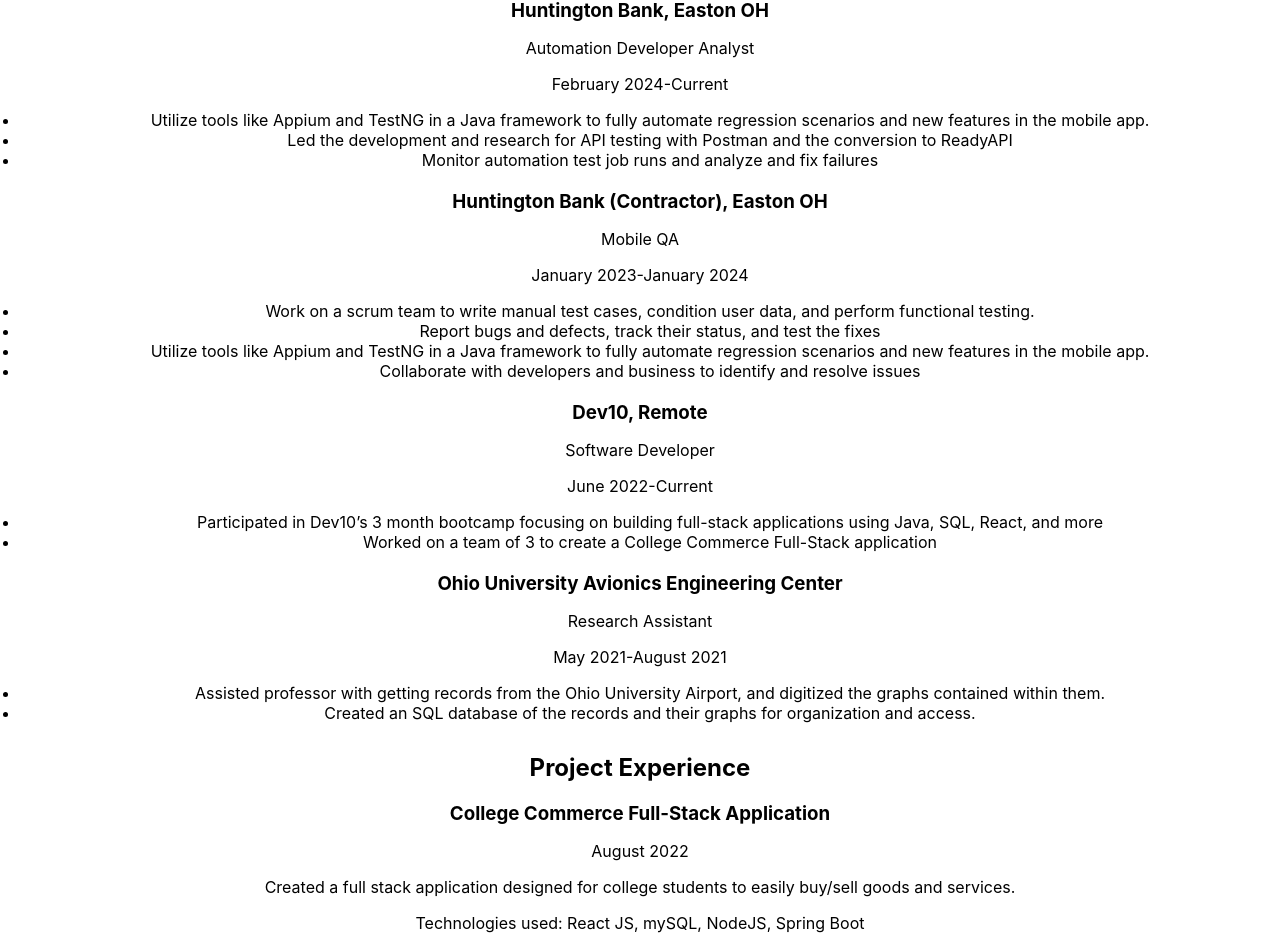
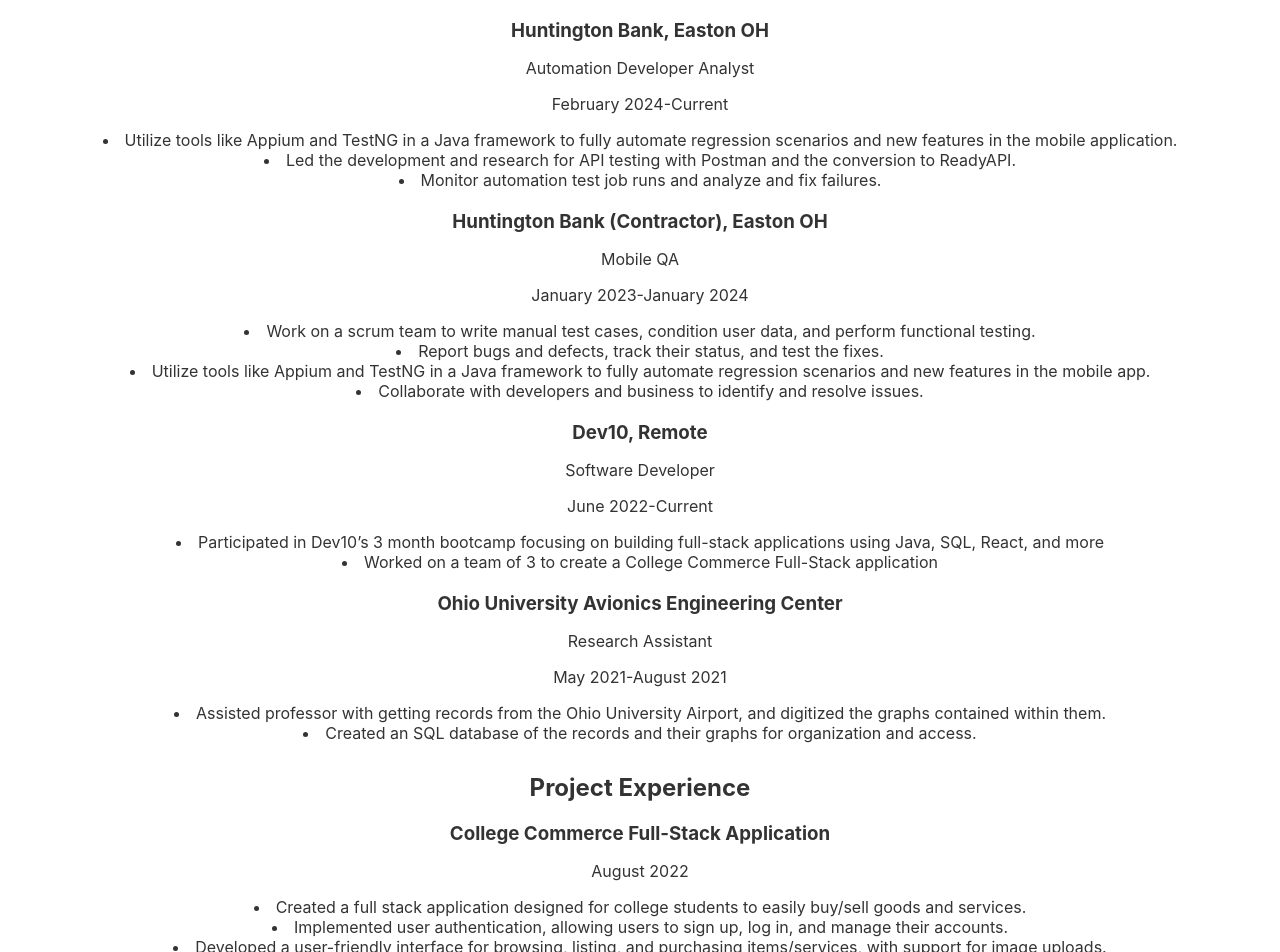
Before and after one commit to alecmartens/personal-website, a React (Create React App) app: page /resume in a window 1280 px wide. Shown: the part 310-1262 px from the top of the page. Built offline with nearby package versions, Linux system fonts and the light colour scheme.

Commit message:
Added resume pdf and updated resume download name

```diff
--- a/src/components/resume/downloadresume.js
+++ b/src/components/resume/downloadresume.js
@@ -4,18 +4,20 @@
 
 const DownloadResume = () => {
   const handleDownload = () => {
-    const resumeUrl = ".pdf";
+    const resumeUrl = "resume.pdf";
     const link = document.createElement("a");
     link.href = resumeUrl;
-    link.download = "resume.pdf";
+    const currentDate = new Date();
+    const formattedDate = `${currentDate.getFullYear()}-${(currentDate.getMonth() + 1)
+      .toString()
+      .padStart(2, "0")}-${currentDate.getDate().toString().padStart(2, "0")}`;
+    link.download = "alec_martens_resume_" + formattedDate + ".pdf";
     link.click();
   };
 
   return (
-    <div className="download-resume" style={{}}>
-      {" "}
+    <div className="download-resume">
       <button onClick={handleDownload}>
-        {" "}
         <FontAwesomeIcon icon={faDownload} />
         <span style={{ marginLeft: "7px", marginRight: "20px" }}>Download</span>
       </button>
--- a/src/components/resume/resumepage.js
+++ b/src/components/resume/resumepage.js
@@ -12,7 +12,7 @@
         isDarkMode={isDarkMode}
         setIsDarkMode={setIsDarkMode}
       />
-      <div className="resume-content">
+      <div className="text">
         <Education />
         <WorkExperience />
         <ProjectExperience />
@@ -46,9 +46,9 @@
         title="Automation Developer Analyst"
         duration="February 2024-Current"
         description={[
-          "Utilize tools like Appium and TestNG in a Java framework to fully automate regression scenarios and new features in the mobile app.",
-          "Led the development and research for API testing with Postman and the conversion to ReadyAPI",
-          "Monitor automation test job runs and analyze and fix failures"
+          "Utilize tools like Appium and TestNG in a Java framework to fully automate regression scenarios and new features in the mobile application.",
+          "Led the development and research for API testing with Postman and the conversion to ReadyAPI.",
+          "Monitor automation test job runs and analyze and fix failures."
         ]}
       />
       <Experience
@@ -57,9 +57,9 @@
         duration="January 2023-January 2024"
         description={[
           "Work on a scrum team to write manual test cases, condition user data, and perform functional testing.",
-          "Report bugs and defects, track their status, and test the fixes",
+          "Report bugs and defects, track their status, and test the fixes.",
           "Utilize tools like Appium and TestNG in a Java framework to fully automate regression scenarios and new features in the mobile app.",
-          "Collaborate with developers and business to identify and resolve issues",
+          "Collaborate with developers and business to identify and resolve issues.",
         ]}
       />
       <Experience
@@ -91,14 +91,18 @@
       <Project
         title="College Commerce Full-Stack Application"
         year="August 2022"
-        description="Created a full stack application designed for college students to easily buy/sell goods and services."
-        technologies={["React JS", "mySQL", "NodeJS", "Spring Boot"]}
+        description={["Created a full stack application designed for college students to easily buy/sell goods and services.",
+        "Implemented user authentication, allowing users to sign up, log in, and manage their accounts.",
+        "Developed a user-friendly interface for browsing, listing, and purchasing items/services, with support for image uploads.",
+        "Integrated payment processing functionality with Stripe API to facilitate secure transactions between buyers and sellers.",]}
+        technologies={["React JS", "mySQL", "NodeJS", "Spring Boot", "Stripe API"]}
       />
       <Project
         title="Senior Design Project"
         year="2021-2022"
-        description="Team Leader of a 4-person team creating a Room Availability mobile/web application that allows users to easily check if a study room at Ohio University is occupied."
-        technologies={["React JS", "mySQL", "NodeJS"]}
+        description={["Team Leader of a 4-person team creating a Room Availability mobile/web application that allows users to easily check if a study room at Ohio University is occupied.",
+          "Was in contact with client, planned meetings, conducted testing, implemented the Building/Classroom page",]}
+        technologies={["React JS", "mySQL", "NodeJS", "Raspberry Pi"]}
       />
     </div>
   );
@@ -108,13 +112,13 @@
   return (
     <div className="section">
       <h2>Qualifications</h2>
-      <ul>
+      <p>
         <li>Computer and Technical:</li>
         <li>C/C#/C++/Java/Python/Rust Programming</li>
-        <li>Android Studio and Flutter</li>
+        <li>Android Studio, Flutter, React development</li>
         <li>SQL and Firebase Databases</li>
         <li>Selenium, Appium, Cucumber, TestNG</li>
-      </ul>
+      </p>
     </div>
   );
 };
@@ -125,11 +129,11 @@
       <h3>{company}</h3>
       <p>{title}</p>
       <p>{duration}</p>
-      <ul>
+      <p>
         {description.map((desc, index) => (
           <li key={index}>{desc}</li>
         ))}
-      </ul>
+      </p>
     </div>
   );
 };
@@ -139,7 +143,11 @@
     <div className="project">
       <h3>{title}</h3>
       <p>{year}</p>
-      <p>{description}</p>
+      <p>
+        {description.map((desc, index) => (
+          <li key={index}>{desc}</li>
+        ))}
+      </p>
       <p>Technologies used: {technologies.join(", ")}</p>
     </div>
   );
--- a/src/styles/resume.css
+++ b/src/styles/resume.css
@@ -4,6 +4,11 @@
 
 .resume-content {
     margin-top: 20px;
+    color: #333;
+}
+
+.dark-mode .resume-content {
+    color: #ccc;
 }
 
 .section {
@@ -22,6 +27,12 @@
 
 .experience ul,
 .project ul {
-  list-style-type: disc;
-  padding-left: 20px;
+    list-style-type: disc;
+    /* padding-left: 55px; */
+    text-align: 'center',
 }
+
+.experience ul li {
+    text-align: left;
+    /* Align the text left within each list item */
+}
```
Also changed, not shown: 1 other file (tests, documents, lock files or other folders).
